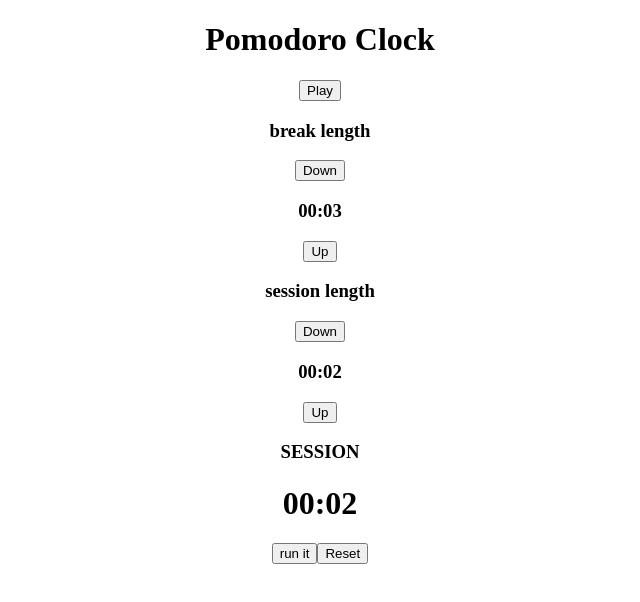
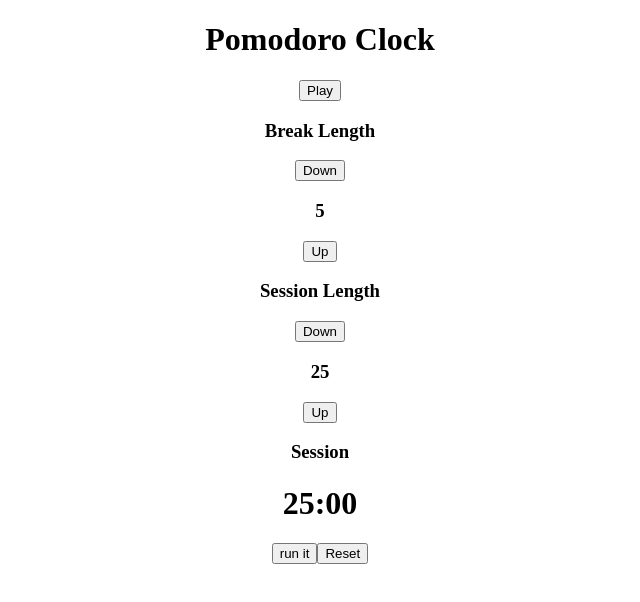
Before and after one commit to ianflynnwork/25-5-timer, a React (Create React App) app: page / in a window 1280 px wide. Shown: the top 602 px of the page, without its empty margins (320-960 px from the left). Built offline with nearby package versions, Linux system fonts and the light colour scheme.

Commit message:
first 8 tests passing

```diff
--- a/src/Length.js
+++ b/src/Length.js
@@ -1,16 +1,16 @@
 
 
-const Length = ({title, changeTime, type, time, formatTime}) => {
+const Length = ({title, changeTime, type, time, titleId, downId, upId, timeId}) => {
 
     return (
         <div>
-            <h3>{title}</h3>
+            <h3 id={titleId}>{title}</h3>
             <div className="times-sets">
-                <button onClick={() => changeTime(-60, type)}>Down</button>
+                <button onClick={() => changeTime(-60, type)} id={downId}>Down</button>
             </div>
-            <h3>{formatTime(time)}</h3>
+            <h3 id={timeId}>{time}</h3>
             <div className="times-sets">
-            <button onClick={() => changeTime(60, type)}>Up</button>
+            <button onClick={() => changeTime(60, type)} id={upId}>Up</button>
             </div>
         </div>
     )
--- a/src/Timer.js
+++ b/src/Timer.js
@@ -4,9 +4,9 @@ import alarmSound from './alarmSound.mp3';
 
 
 const Timer = () => {
-    const [displayTime, setDisplayTime] = useState(2);
-    const [breakTime, setBreakTime] = useState(3);
-    const [sessionTime, setSessionTime] = useState(2);
+    const [displayTime, setDisplayTime] = useState(25*60);
+    const [breakTime, setBreakTime] = useState(5*60);
+    const [sessionTime, setSessionTime] = useState(25*60);
     const [timerOn, setTimerOn] = useState(false);
     const [onBreak, setOnBreak] = useState(false);
     const [breakAudio, setBreakAudio] = useState(new Audio(alarmSound));
@@ -91,21 +91,27 @@ const Timer = () => {
             <button onClick={playBreakSound}>Play</button>
             <div className="dual-containers">
                 <Length
-                    title={'break length'}
+                    title={'Break Length'}
                     changeTime={changeTime}
                     type={'break'}
-                    time={breakTime}
-                    formatTime={formatTime}/>
+                    time={breakTime/60}
+                    titleId={'break-label'}
+                    downId={'break-decrement'}
+                    upId={'break-increment'}
+                    timeId={'break-length'}/>
                 <Length
-                    title={'session length'}
+                    title={'Session Length'}
                     changeTime={changeTime}
                     type={'session'}
-                    time={sessionTime}
-                    formatTime={formatTime}/>
+                    time={sessionTime/60}
+                    titleId={'session-label'}
+                    downId={'session-decrement'}
+                    upId={'session-increment'}
+                    timeId={'session-length'}/>
             </div>
-            <h3>{onBreak ? 'BREAK' : 'SESSION'}</h3>
-            <h1>{formatTime(displayTime)}</h1>
-            <button onClick={controlTime}>{timerOn ? ('pause it'):('run it')}</button>
+            <h3 id='timer-label'>{onBreak ? 'Break' : 'Session'}</h3>
+            <h1 id='time-left'>{formatTime(displayTime)}</h1>
+            <button id='start_stop' onClick={controlTime}>{timerOn ? ('pause it'):('run it')}</button>
             <button onClick={resetTime}>Reset</button>
         </div>
     )
```
